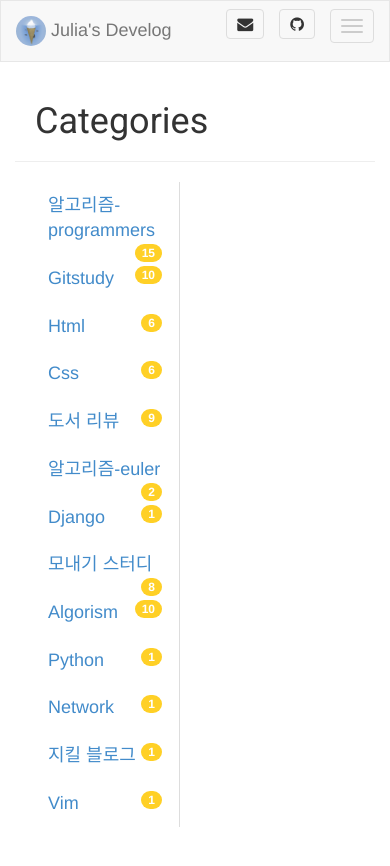
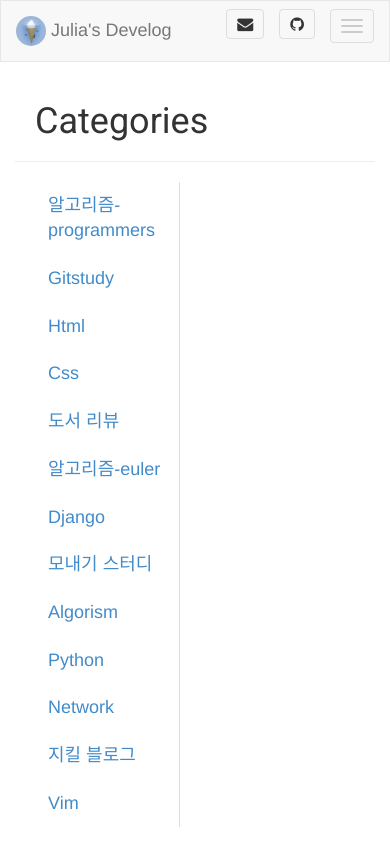
Before and after one commit to juliahwang/juliahwang.github.io, a Jekyll site: the page built from categories.html, in a window 390 px wide. Shown: the top 866 px of the page. Built offline with Jekyll 4.4.1, drawn with Linux system fonts in a browser that asks for light colours; some web fonts are replaced.

Commit message:
hide post num button on categories

```diff
--- a/assets/css/style.css
+++ b/assets/css/style.css
@@ -221,6 +221,12 @@ footer {
 
 .badge { background: #ffd026; }
 
+@media only screen and (max-width:445px) {
+	.badge {
+		visibility: hidden;
+	}
+}
+
 #nav-menu{
     position: fixed;
     top: 45px;
```
